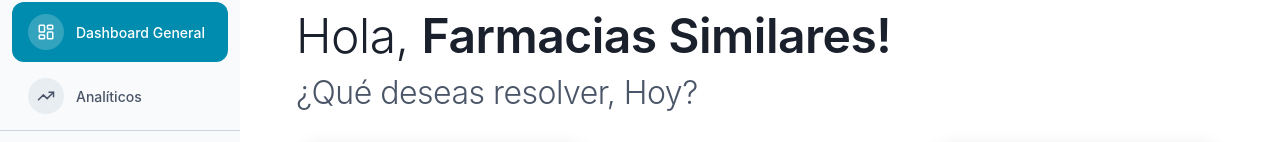
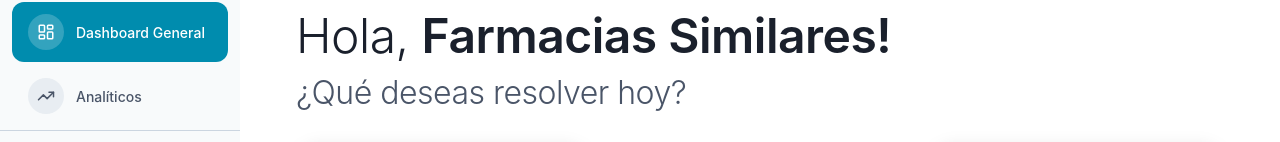
Before and after one commit to mayiainteligencia/dashboardEnterprise, a React (Vite) app in the folder frontend/: page / in a window 1280 px wide. Shown: the part 122-264 px from the top of the page. Built offline with nearby package versions, Linux system fonts and the light colour scheme; the HTML template or start-up script is replaced by a standard one.

Commit message:
se cambia simi

```diff
--- a/frontend/src/components/modules/dashboardModules/WelcomeHeader.tsx
+++ b/frontend/src/components/modules/dashboardModules/WelcomeHeader.tsx
@@ -30,7 +30,7 @@
           letterSpacing: '-0.5px',
         }}
       >
-        ¿Qué deseas resolver, Hoy?
+        ¿Qué deseas resolver hoy?
       </p>
     </div>
   );
```
